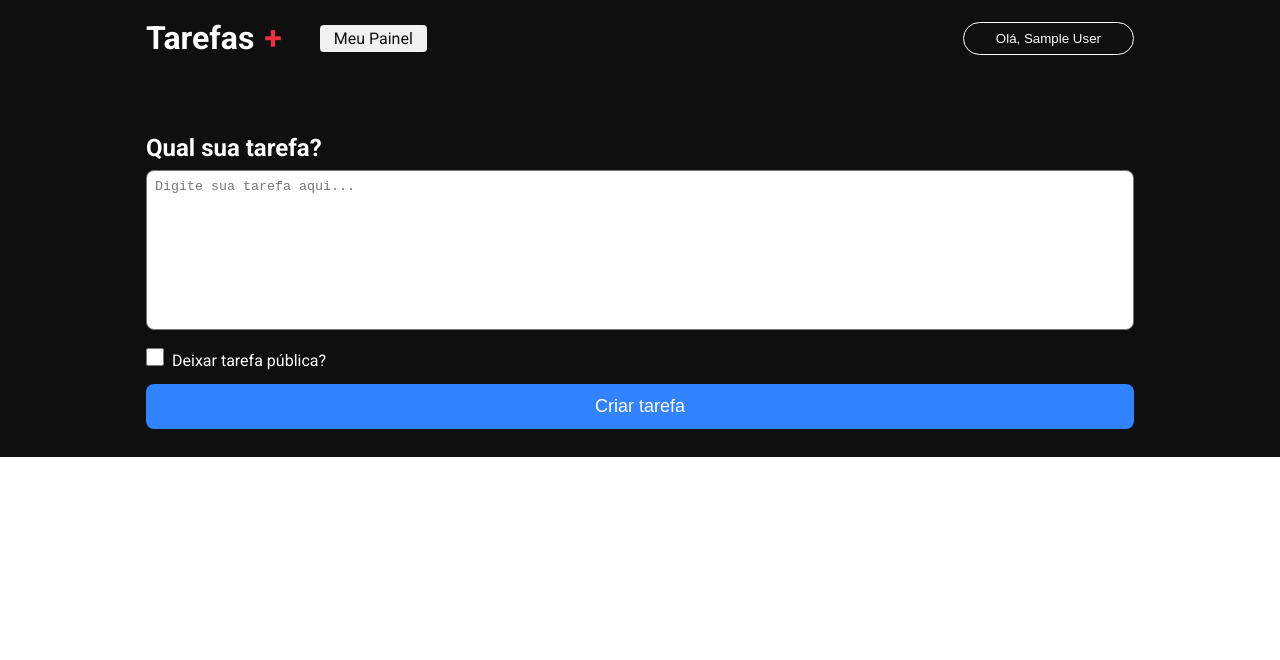
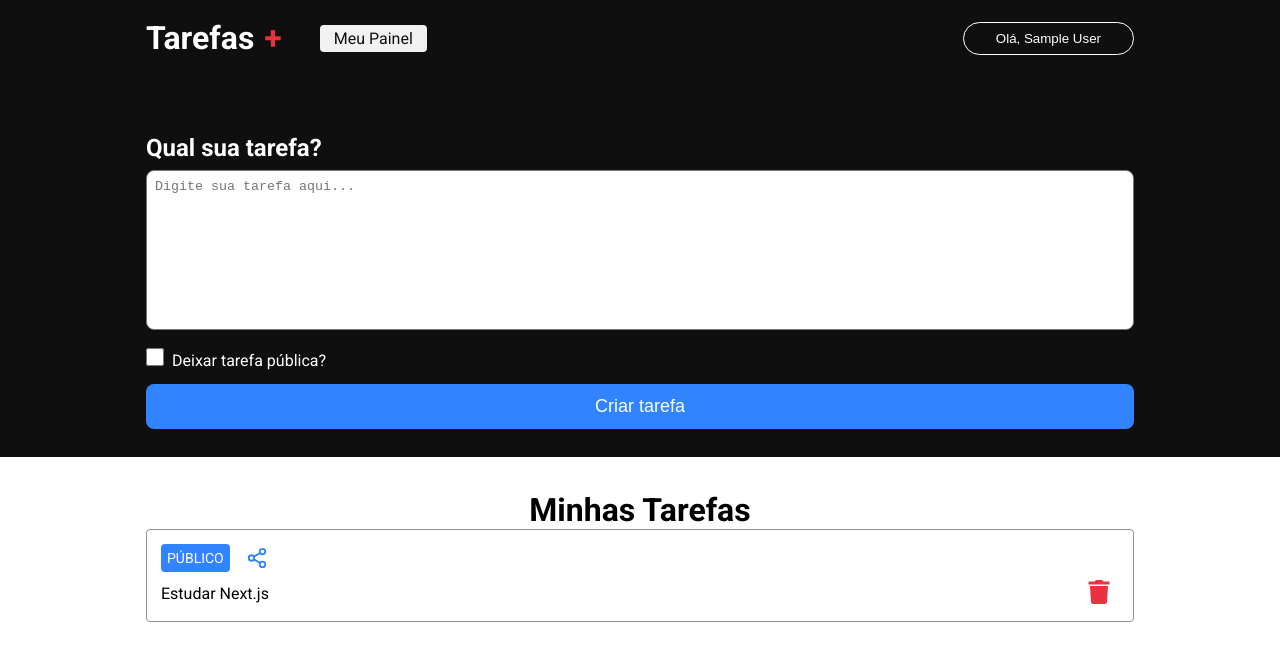
Before and after one commit to AndreessaLopes/tarefas-, a Next.js app: page /dashboard in a window 1280 px wide. Shown: the top 660 px of the page. Built offline with nearby package versions, Linux system fonts and the light colour scheme; no server answers; sample sign-in values are in the browser's storage.

Commit message:
Adiciona ícones de compartilhamento e exclusão, e cria seção de tarefas no dashboard

```diff
--- a/package.json
+++ b/package.json
@@ -12,7 +12,8 @@
     "next": "15.1.8",
     "next-auth": "^4.24.11",
     "react": "^19.0.0",
-    "react-dom": "^19.0.0"
+    "react-dom": "^19.0.0",
+    "react-icons": "^5.5.0"
   },
   "devDependencies": {
     "@types/node": "^20",
--- a/src/pages/dashboard/index.tsx
+++ b/src/pages/dashboard/index.tsx
@@ -3,6 +3,9 @@
 import Head from "next/head";
 import { getSession } from "next-auth/react";
 import {Textarea} from "../../components/textarea";
+import {FiShare2} from 'react-icons/fi'
+import {FaTrash} from 'react-icons/fa'
+
 
 export default function Dashboard() {
     return (
@@ -32,6 +35,26 @@
                             </form>
                         </div>
                     </section>
+
+                    <section className={styles.taskContainer}>
+                        <h1>Minhas Tarefas</h1>
+                        <article className={styles.task}>
+                            <div className={styles.tagContainer}>
+                                <label className={styles.tag}>PÚBLICO</label>
+                                <button className={styles.shareButton}></button>
+                                    <FiShare2 size={22} color="#3183ff" />
+                            </div>
+                            <div className={styles.taskContent}>
+                                <p className={styles.taskTitle}>Estudar Next.js</p>
+                                <button className={styles.trashButton}>
+                                    <FaTrash size={24} color="#ea3140" />
+                                </button>
+                            </div>
+                        </article>
+
+
+
+                    </section>
                 </main>
         </div>
     );
--- a/src/pages/dashboard/styles.module.css
+++ b/src/pages/dashboard/styles.module.css
@@ -46,3 +46,74 @@
     padding: 12px 0;
     font-size: 18px;
 }
+
+.taskContainer{
+    max-width: 1024px;
+    width: 100%;
+    margin: 34px auto 0 auto;
+    padding: 0 18px;
+    display: flex;
+    flex-direction: column;
+}
+
+.taskContainer a{
+    text-decoration: none;
+    color: #0f0f0f;
+}
+
+.taskContainer h1{
+    text-align: center;
+    font-size: 32px;
+    marign-bottom: 14px;
+}
+
+.task{
+    margin-bottom: 14px;
+    line-height: 150%;
+    display: flex;
+    align-items: flex-start;
+    flex-direction: column;
+    border: 1.5px solid #909090;
+    border-radius: 4px;
+    padding: 14px;
+}
+
+.tagContainer{
+    display: flex;
+    align-items: center;
+    justify-content: center;
+    margin-bottom: 8px;
+}
+
+.tag{
+    background-color: #3183ff;
+    color: #fff;
+    padding: 2px 6px;
+    border-radius: 4px;
+    font-size: 14px;
+}
+
+.shareButton{
+    background: transparent;
+    border: 0;
+    cursor: pointer;
+    margin: 0 8px;
+}
+
+.taskContent{
+    display: flex;
+    align-items: center;
+    justify-content: space-between;
+    width: 100%;
+}
+
+.taskContent p{
+    white-space: pre-wrap;
+}
+
+.trashButton{
+    background: transparent;
+    border: 0;
+    cursor: pointer;
+    margin: 0 8px;
+}
```
Also changed, not shown: 1 other file (tests, documents, lock files or other folders).
